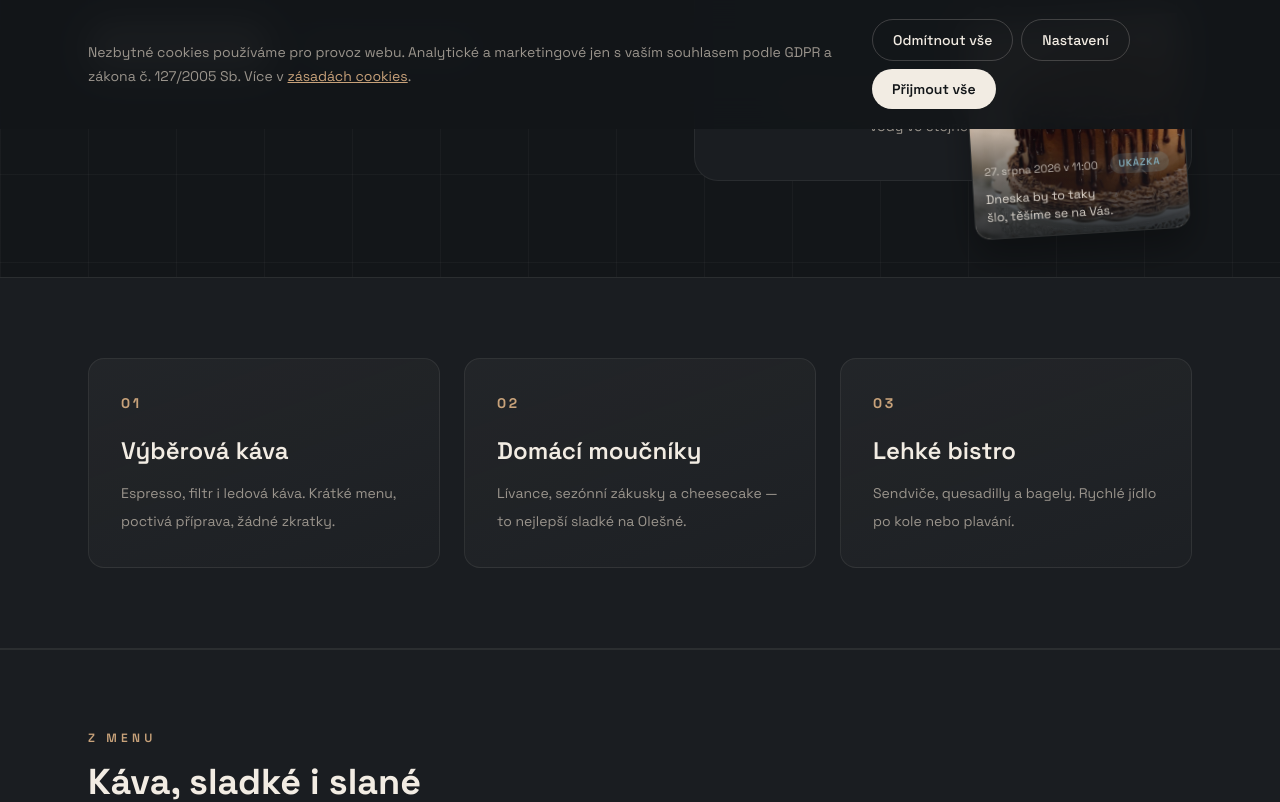
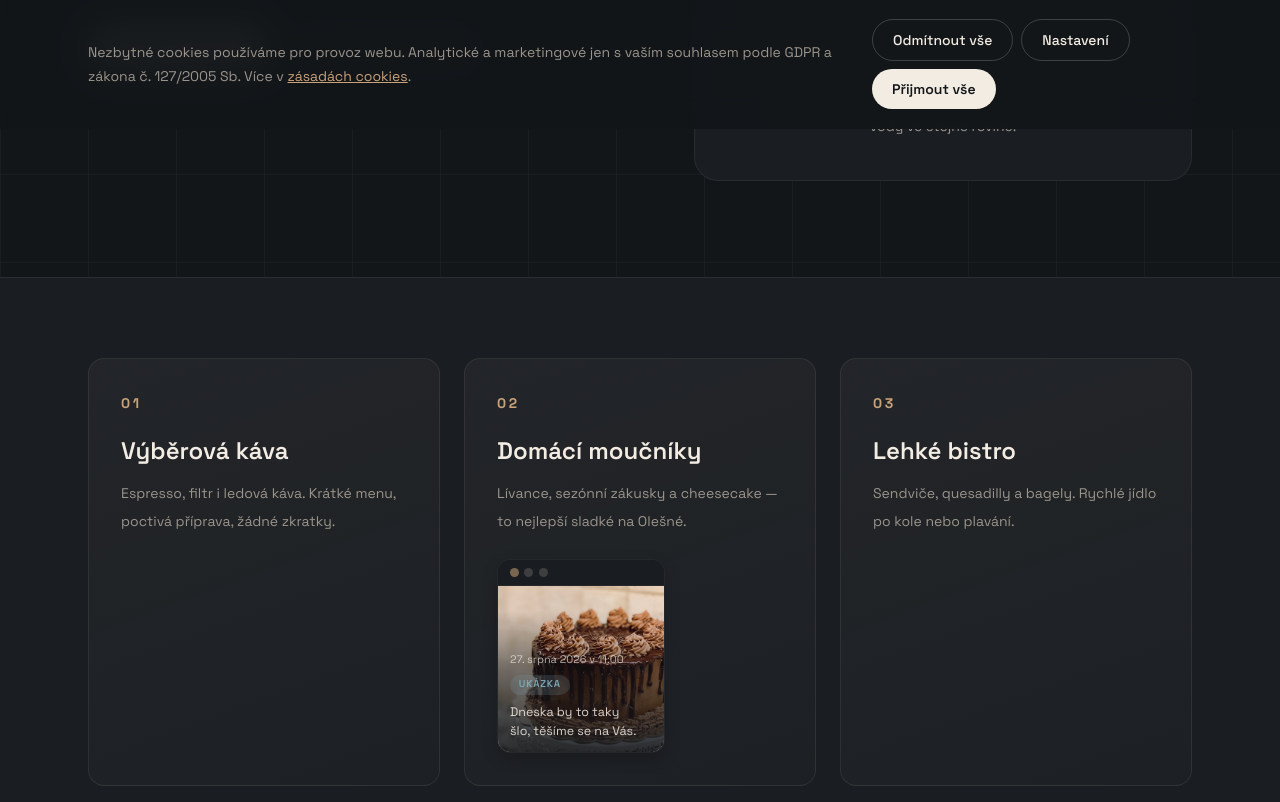
Before and after one commit to radimski/kolmo-kafe, a Next.js app: page / in a window 1280 px wide. Shown: the part 671-1473 px from the top of the page. Built offline with nearby package versions, Linux system fonts and the light colour scheme.

Commit message:
Place Facebook photo quietly in desserts card, not floating
Remove the animated floating overlay from the hero. Tuck a small photo
window into the Domácí moučníky highlight where it fits naturally.

Co-authored-by: radim.pajurek <radim.pajurek@hotmail.com>

```diff
--- a/src/app/kolmo.css
+++ b/src/app/kolmo.css
@@ -443,56 +443,16 @@
 }
 
 /* ============ FACEBOOK POST WINDOW ============ */
-.fb-float {
-  position: absolute;
-  z-index: 20;
-  width: min(11.5rem, 28vw);
-  pointer-events: auto;
-  transform: rotate(-4deg);
-  animation: fb-float 7s ease-in-out infinite;
-}
-
-@keyframes fb-float {
-  0%,
-  100% {
-    transform: rotate(-4deg) translateY(0);
-  }
-  50% {
-    transform: rotate(-2.5deg) translateY(-10px);
-  }
-}
-
-/* hero: lower-right, peeking over highlights */
-.kolmo-hero .fb-float {
-  right: clamp(1rem, 4vw, 2.5rem);
-  bottom: clamp(0.5rem, 3vw, 2rem);
-}
-
-@media (min-width: 1024px) {
-  .kolmo-hero .fb-float {
-    right: clamp(2rem, 8vw, 6rem);
-    bottom: 2.5rem;
-    width: 13.5rem;
-  }
-}
-
-@media (max-width: 640px) {
-  .kolmo-hero .fb-float {
-    width: 9.5rem;
-    right: 1rem;
-    bottom: 1rem;
-    opacity: 0.92;
-  }
+.fb-aside {
+  max-width: 10.5rem;
 }
 
 .fb-window {
   overflow: hidden;
-  border-radius: 1rem;
-  border: 1px solid rgba(242, 236, 227, 0.1);
+  border-radius: 0.85rem;
+  border: 1px solid rgba(242, 236, 227, 0.08);
   background: #14171a;
-  box-shadow:
-    0 18px 36px rgba(0, 0, 0, 0.32),
-    inset 0 1px 0 rgba(242, 236, 227, 0.06);
+  box-shadow: 0 6px 16px rgba(0, 0, 0, 0.18);
 }
 
 .fb-window-photo {
@@ -599,10 +559,6 @@
 }
 
 @media (prefers-reduced-motion: reduce) {
-  .fb-float {
-    animation: none;
-  }
-
   .fb-window-photo-link:hover .fb-window-photo-img {
     transform: none;
   }
--- a/src/app/page.tsx
+++ b/src/app/page.tsx
@@ -1,6 +1,6 @@
 import { KolmoLogo } from "@/components/KolmoLogo";
 import Link from "next/link";
-import { FacebookPostFloat } from "@/components/FacebookPostWindow";
+import { FacebookPostWindow } from "@/components/FacebookPostWindow";
 import { kolmoConfig } from "@/config/site";
 import { getLatestFacebookPost } from "@/lib/facebookPost";
 
@@ -37,7 +37,6 @@ export default async function KolmoPage() {
         >
           KOLMO
         </span>
-        <FacebookPostFloat post={post} source={source} />
 
         <div className="relative mx-auto grid max-w-6xl gap-14 px-6 pb-24 pt-16 lg:grid-cols-[1.05fr_0.95fr] lg:items-center lg:pt-24">
           <div className="kolmo-rise">
@@ -99,6 +98,11 @@ export default async function KolmoPage() {
               <p className="mt-3 text-sm leading-7 text-[#9a948c]">
                 {item.text}
               </p>
+              {item.label === "02" && post ? (
+                <div className="fb-aside mt-6">
+                  <FacebookPostWindow post={post} source={source} compact />
+                </div>
+              ) : null}
             </article>
           ))}
         </div>
--- a/src/components/FacebookPostWindow.tsx
+++ b/src/components/FacebookPostWindow.tsx
@@ -68,18 +68,3 @@ export function FacebookPostWindow({
     </div>
   );
 }
-
-type FacebookPostFloatProps = {
-  post: FacebookPost | null;
-  source: "facebook" | "manual" | "none";
-};
-
-export function FacebookPostFloat({ post, source }: FacebookPostFloatProps) {
-  if (!post) return null;
-
-  return (
-    <div className="fb-float">
-      <FacebookPostWindow post={post} source={source} compact />
-    </div>
-  );
-}
```
